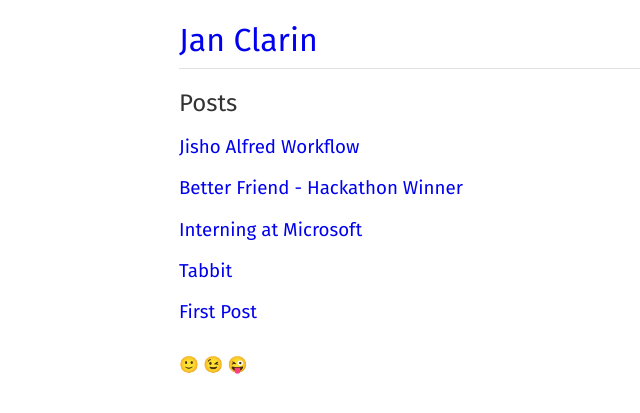
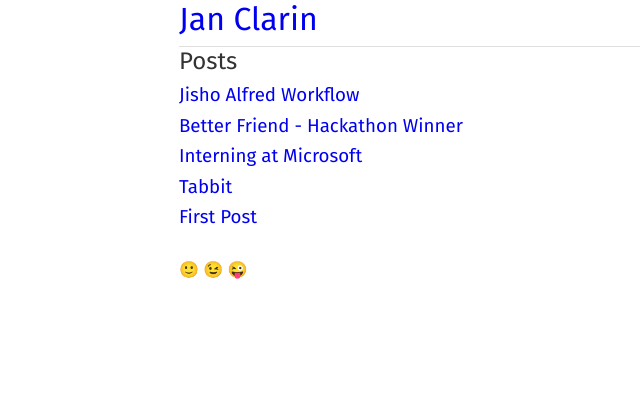
Before and after one commit to janclarin/janclarin.github.io, a Jekyll site: the page built from index.md, in a window 1280 px wide. Shown: the top 413 px of the page, without its empty margins (161-801 px from the left). Built offline with Jekyll 4.4.1, drawn with Linux system fonts in a browser that asks for light colours.

Commit message:
Remove default margin-top on header tags

```diff
--- a/_sass/partials/_base.scss
+++ b/_sass/partials/_base.scss
@@ -3,9 +3,8 @@ body {
   padding: 0;
 }
 
-h1, h2, h3, h4, h5, h6,
-p, blockquote, pre,
-ul, ol, dl, figure {
+h1, h2, h3, h4, h5, h6 {
+  margin-top: 0;
   margin-bottom: $spacing-unit / 2;
 }
 
```
